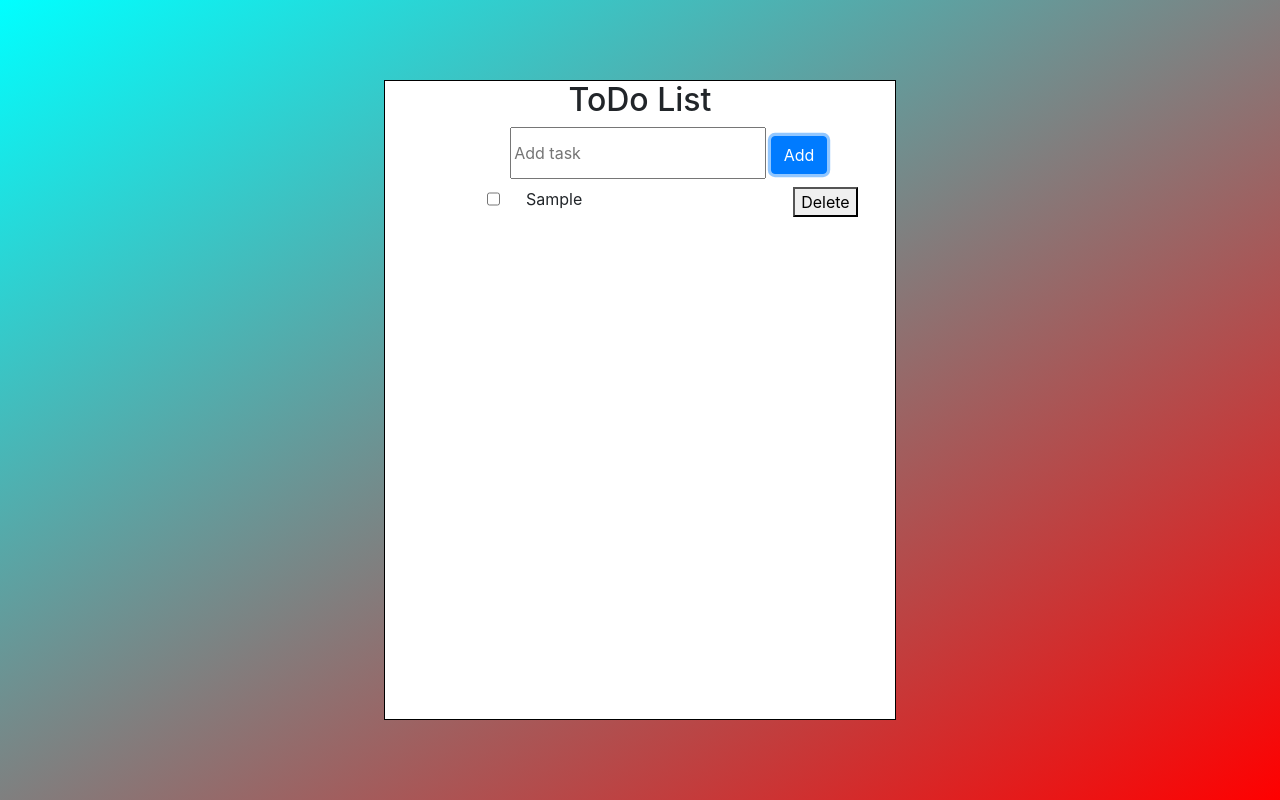
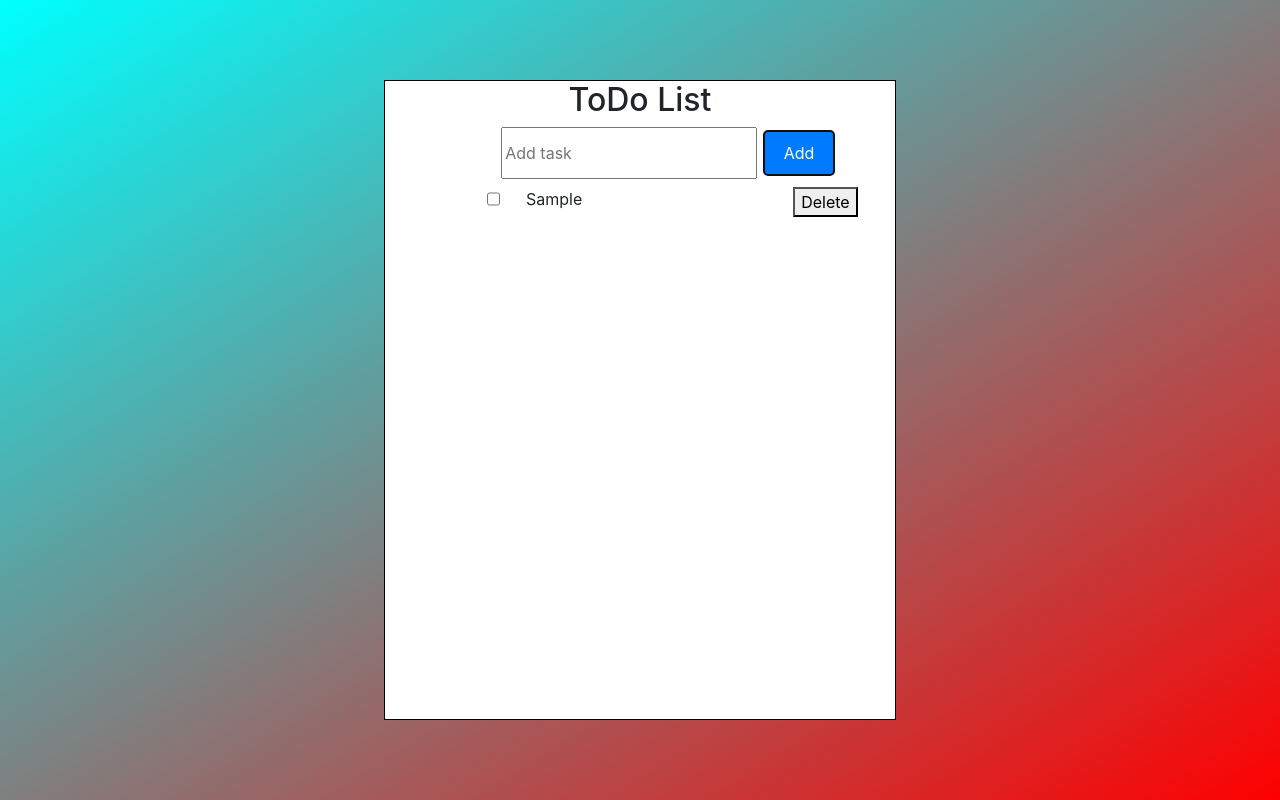
Before and after one commit to DatSam04/iCode_Orange_Belt, a plain HTML site: page Sprint7/lesson2.html in a window 1280 px wide. Both pictures are taken after typing "Sample" into the empty fields and a click on the button "Add". Drawn offline with nearby package versions, Linux system fonts and the light colour scheme.

Commit message:
update lesson2

```diff
--- a/Sprint7/lesson2.css
+++ b/Sprint7/lesson2.css
@@ -13,6 +13,20 @@ body{
     width: 40vw;
     height: 80vh;
     border: 1px solid black;
+}
+
+.add-btn{
+    background-color: #007BFF;
+    border: none;
+    color: white;
+    padding: 10px 20px;
+    display: inline-block;
+    font-size: 16px;
+    margin: 4px 2px;
+    border-radius: 4px;
+}
+.add-btn:hover{
+    background-color: #0056b3;
 }
 
 #newTask{
--- a/Sprint7/lesson2.html
+++ b/Sprint7/lesson2.html
@@ -4,18 +4,17 @@
         <meta charset="UTF-8">
         <meta name="viewport" content="width=device-width, initial-scale=1.0">
         <title>Lesson 2</title>
-        <link rel="stylesheet" href="https://cdn.jsdelivr.net/npm/bootstrap@4.3.1/dist/css/bootstrap.min.css" integrity="sha384-ggOyR0iXCbMQv3Xipma34MD+dH/1fQ784/j6cY/iJTQUOhcWr7x9JvoRxT2MZw1T" crossorigin="anonymous">
-        <script src="https://code.jquery.com/jquery-3.3.1.slim.min.js" integrity="sha384-q8i/X+965DzO0rT7abK41JStQIAqVgRVzpbzo5smXKp4YfRvH+8abtTE1Pi6jizo" crossorigin="anonymous"></script>
-        <script src="https://cdn.jsdelivr.net/npm/popper.js@1.14.7/dist/umd/popper.min.js" integrity="sha384-UO2eT0CpHqdSJQ6hJty5KVphtPhzWj9WO1clHTMGa3JDZwrnQq4sF86dIHNDz0W1" crossorigin="anonymous"></script>
-        <script src="https://cdn.jsdelivr.net/npm/bootstrap@4.3.1/dist/js/bootstrap.min.js" integrity="sha384-JjSmVgyd0p3pXB1rRibZUAYoIIy6OrQ6VrjIEaFf/nJGzIxFDsf4x0xIM+B07jRM" crossorigin="anonymous"></script>
-        <link rel="stylesheet" href="lesson2.css">
+        <link rel="stylesheet" href="https://cdn.jsdelivr.net/npm/bootstrap@4.3.1/dist/css/bootstrap.min.css"
+         integrity="sha384-ggOyR0iXCbMQv3Xipma34MD+dH/1fQ784/j6cY/iJTQUOhcWr7x9JvoRxT2MZw1T" crossorigin="anonymous">
+
+         <link rel="stylesheet" href="lesson2.css">
         <script defer src="lesson2.js"></script>
     </head>
     <body>
         <div class="todo_board">
             <h2>ToDo List</h2>
             <input type="text" id="newTask" placeholder="Add task" value="">
-            <button type="submit" class="btn btn-primary" id="addTaskButton">Add</button>
+            <button type="submit" class="add-btn" id="addTaskButton">Add</button>
             <div class="task" id="taskList">
 
             </div>
--- a/Sprint7/lesson2.js
+++ b/Sprint7/lesson2.js
@@ -111,7 +111,8 @@ document.addEventListener('DOMContentLoaded', () => {
         div.className = 'cur_task'
         const checkbox = document.createElement('input');
         checkbox.type = 'checkbox';
-        checkbox.addEventListener('change', () => { // Using an arrow function here
+        // Using an arrow function here
+        checkbox.addEventListener('change', () => {
           div.classList.toggle('strike-through', checkbox.checked);
         });
 
```
